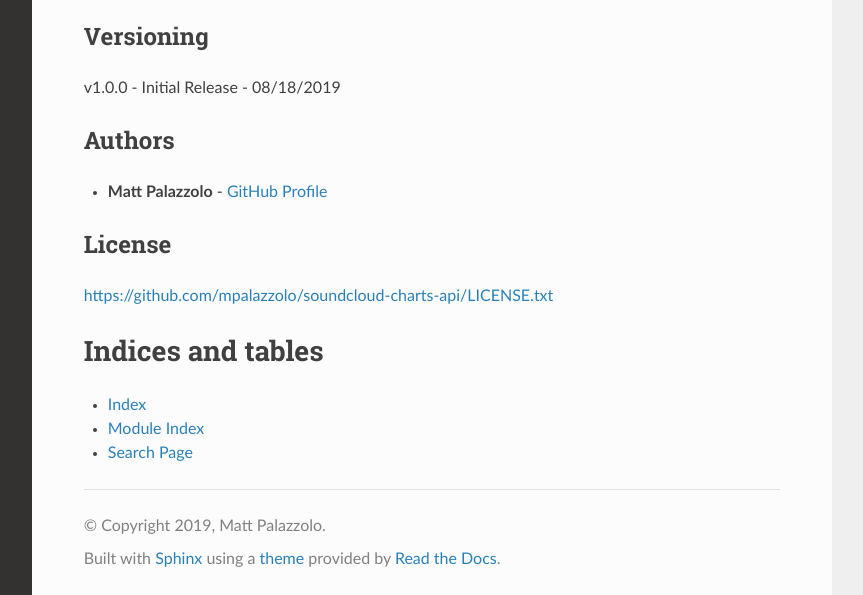
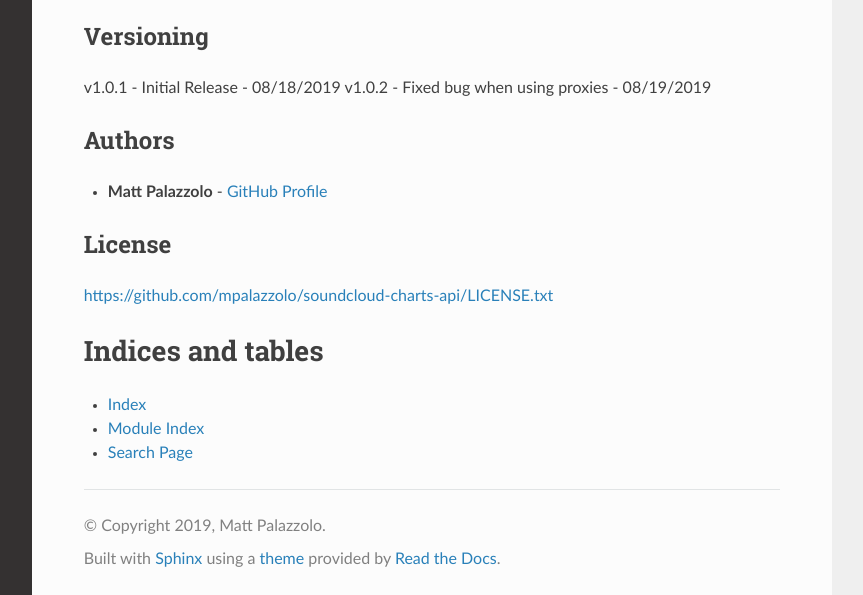
Before and after one commit to mpalazzolo/soundcloud-charts-api, a Sphinx documentation site: the page built from docs/source/index.rst, in a window 1280 px wide and 900 px high, scrolled down 1799 px, cut to the strip 305-900 px from the top of the window. Shown: the whole strip, without its empty margins (268-1131 px from the left). Built offline with Sphinx 7.4.7 and the Read the Docs theme 2.0.0, drawn with Linux system fonts in a browser that asks for light colours.

Commit message:
fixed issue when using proxies

```diff
--- a/docs/source/index.rst
+++ b/docs/source/index.rst
@@ -93,7 +93,8 @@ REGION:
 Versioning
 ^^^^^^^^^^
 
-v1.0.0 - Initial Release - 08/18/2019
+v1.0.1 - Initial Release - 08/18/2019
+v1.0.2 - Fixed bug when using proxies - 08/19/2019
 
 Authors
 ^^^^^^^
--- a/setup.py
+++ b/setup.py
@@ -6,7 +6,7 @@ with open('README.md', 'r') as fh:
 setup(
     name='soundcloud-charts-api',
     url='https://github.com/mpalazzolo/soundcloud-charts-api',
-    version='1.0.1',
+    version='1.0.2',
     packages=['soundcloudcharts'],
     license='LICENSE.txt',
     author='Matt Palazzolo',
```
Also changed, not shown: README.md (+2 -1 lines), 1 other file.
